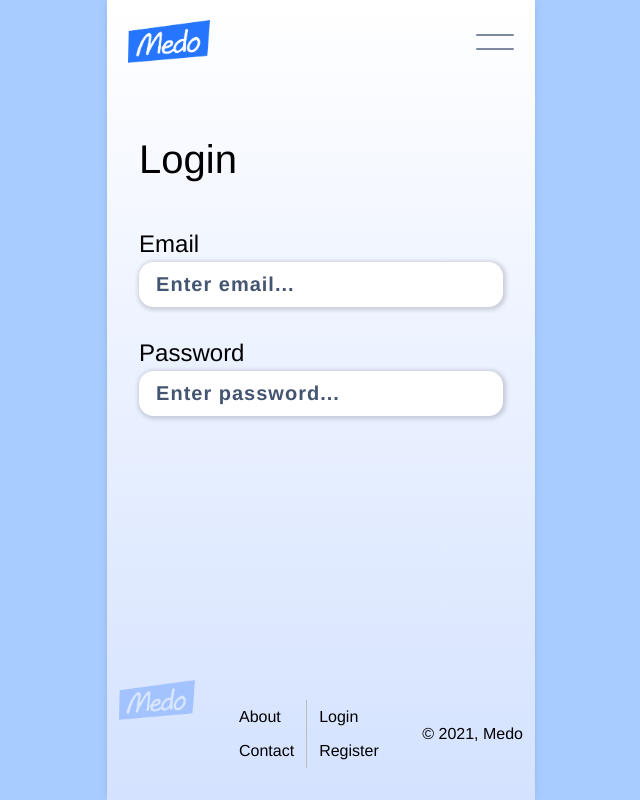
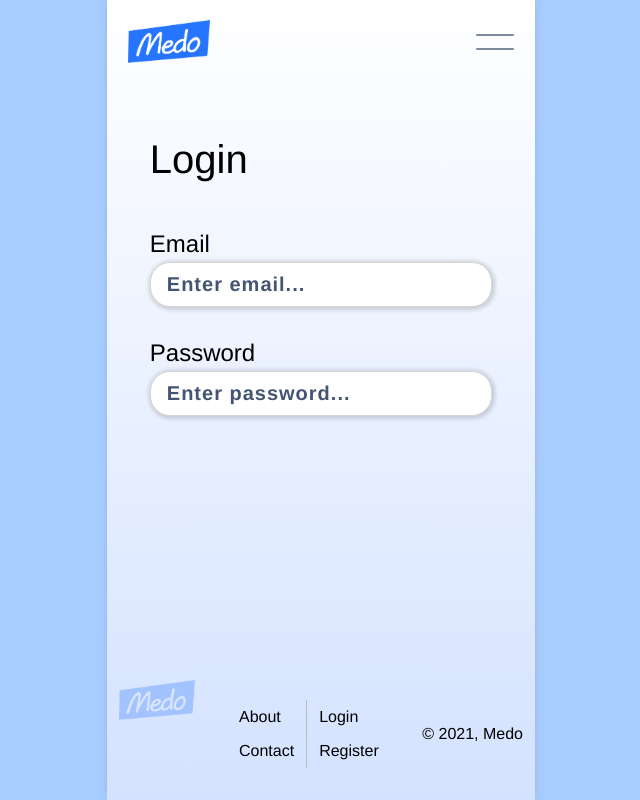
Before and after one commit to mpaitgt/medo-app, a Vue app: page / in a window 1280 px wide. Shown: the whole page, without its empty margins (319-959 px from the left). Built offline with nearby package versions, Linux system fonts and the light colour scheme.

Commit message:
Fixed a couple things in the layout page width and the base input's border radius.

```diff
--- a/src/components/global/BaseInput.vue
+++ b/src/components/global/BaseInput.vue
@@ -30,12 +30,12 @@ export default {
     padding: 10px 16px;
     border: none;
     box-shadow: 1px 1px 4px 2px rgba(0,0,0,0.16);
-    border-radius: 14px;
+    border-radius: 20px;
     font-family: inherit;
     letter-spacing: 1px;
     margin-top: 4px;
     outline: none;
-    border: 1px solid $white;
+    border: 1px solid $gray100;
     &:focus {
       background-color: $blue100;
       border-color: $blue400;
--- a/src/components/layout/Layout.vue
+++ b/src/components/layout/Layout.vue
@@ -17,7 +17,7 @@ export default {
 
 <style lang="scss" scoped>
 div.layout {
-  max-width: 85%;
+  max-width: 80%;
   margin: 0 auto;
   .header-wrapper {
     margin-top: $space8;
```
